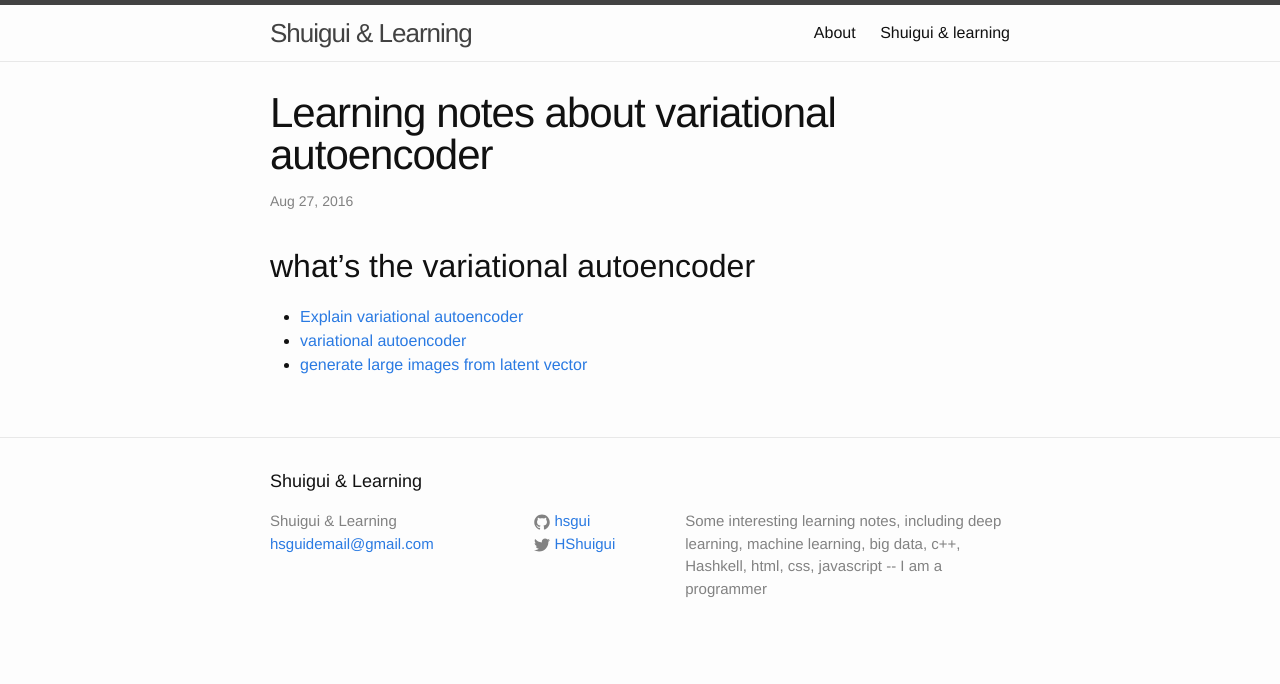
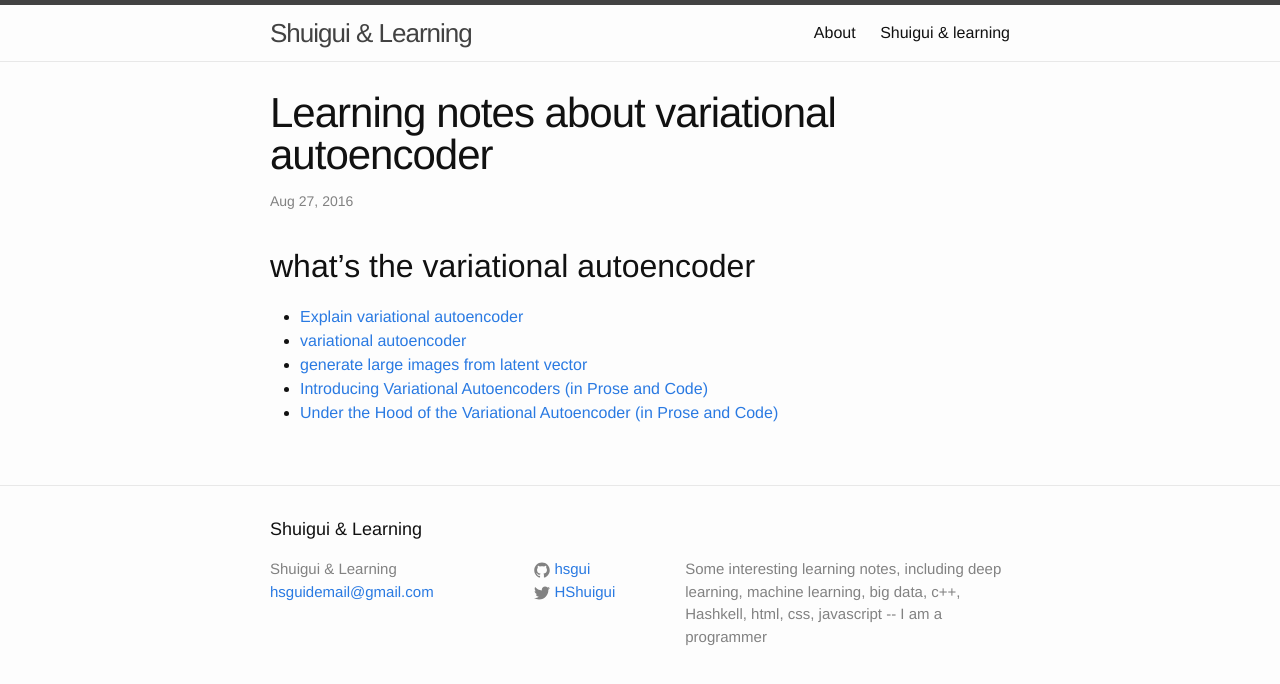
Before and after one commit to hsgui/hsgui.github.io, a Jekyll site: the page built from _posts/2016-08-27-learning-variational-autoencoder.markdown, in a window 1280 px wide. Shown: the top 684 px of the page. Built offline with Jekyll 4.4.1, drawn with Linux system fonts in a browser that asks for light colours.

Commit message:
update new resources for variational autoencoder

```diff
--- a/_posts/2016-08-27-learning-variational-autoencoder.markdown
+++ b/_posts/2016-08-27-learning-variational-autoencoder.markdown
@@ -9,7 +9,11 @@ categories: deeplearning autoencoder
 - [Explain variational autoencoder][variational-autoencoder-explain]
 - [variational autoencoder][variational-autoencoder]
 - [generate large images from latent vector][generate-large-images]
+- [Introducing Variational Autoencoders (in Prose and Code)][introducing-variational-autoencoder]
+- [Under the Hood of the Variational Autoencoder (in Prose and Code)][under-hood-variational-autoencoder]
 
 [variational-autoencoder-explain]: http://kvfrans.com/variational-autoencoders-explained/
 [variational-autoencoder]: https://jmetzen.github.io/2015-11-27/vae.html
 [generate-large-images]: http://blog.otoro.net/2016/04/01/generating-large-images-from-latent-vectors/
+[introducing-variational-autoencoder]: http://blog.fastforwardlabs.com/post/148842796218/introducing-variational-autoencoders-in-prose-and
+[under-hood-variational-autoencoder]: http://blog.fastforwardlabs.com/post/149329060653/under-the-hood-of-the-variational-autoencoder-in
```
